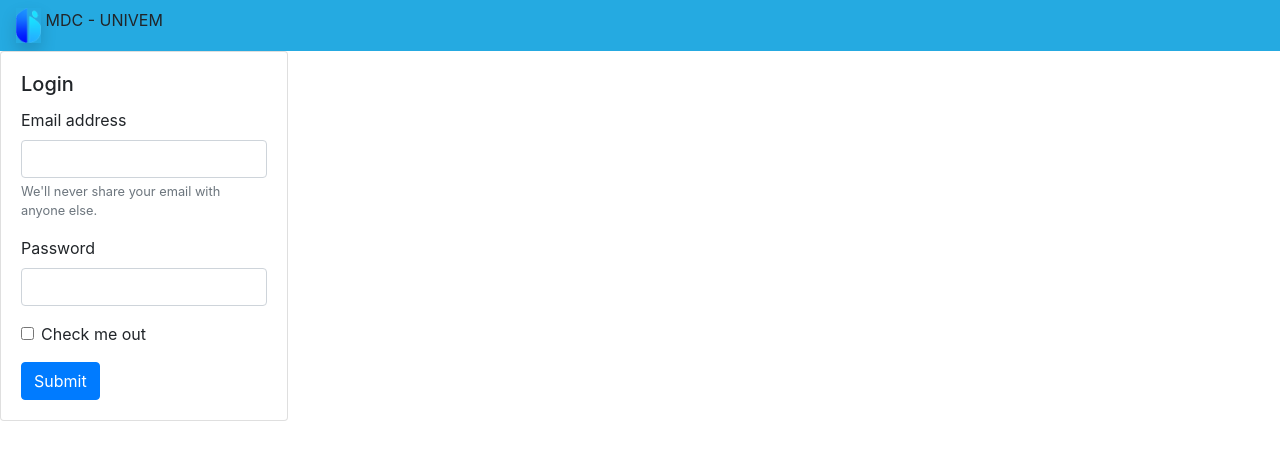
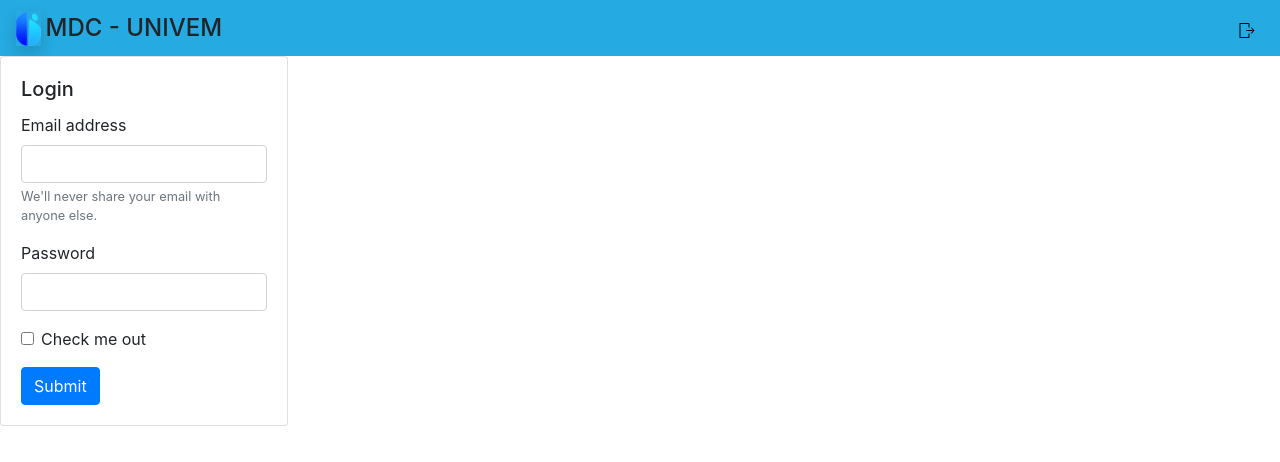
Before and after one commit to KevinCOliveira/MDC---Univem, a plain HTML site: page Index.html in a window 1280 px wide. Drawn offline with Linux system fonts and the light colour scheme.

Commit message:
atualizacao login

```diff
--- a/Index.html
+++ b/Index.html
@@ -10,12 +10,23 @@
 </head>
 <body>
     <!-- Image and text -->
-   <nav class="navbar navbar-light" style="background-color: #25AAE1;">
+   <nav class="navbar navbar-expand-sm navbar-light" style="background-color: #25AAE1;">
+    <!-- <span class="navbar-text">
+      <img src="css/LOGO-UNIVEM.png" width="25" height="35"class="d-inline-block align-middle shadow" alt="">
+          <b class="text-brand h4 align-middle">MDC - UNIVEM</b>
+    </span> -->
       <ul class="navbar-nav">
-        <li class="nav-item" >
-          <img src="css/LOGO-UNIVEM.png" width="25" height="35"class="d-inline-block align-top shadow" alt="">
-          MDC - UNIVEM
+        <li class="nav-item align-center" >
+          <img src="css/LOGO-UNIVEM.png" width="25" height="35"class="d-inline-block align-middle shadow" alt="" float="left">
+          <b class="text-brand h4 align-middle" >MDC - UNIVEM</b>
         </li>
+      </ul>
+      <ul class="navbar-nav ml-auto">
+        <li class="nav-item">
+
+            <a class="nav-link" href="#"><img src="css/pepicons_leave.png" width="20px" height="20px" padding="10px 2px"></a>
+        </li>
+
       </ul>
     </nav>
     <div class="card" style="width: 18rem;">
```
Also changed, not shown: css/pepicons_leave.png (added).
